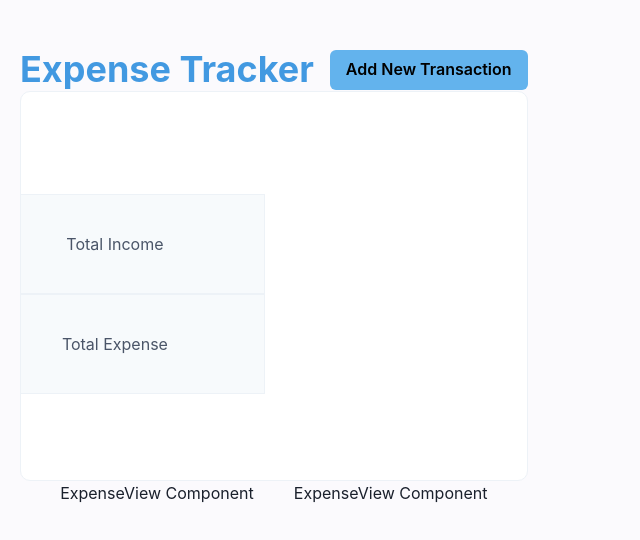
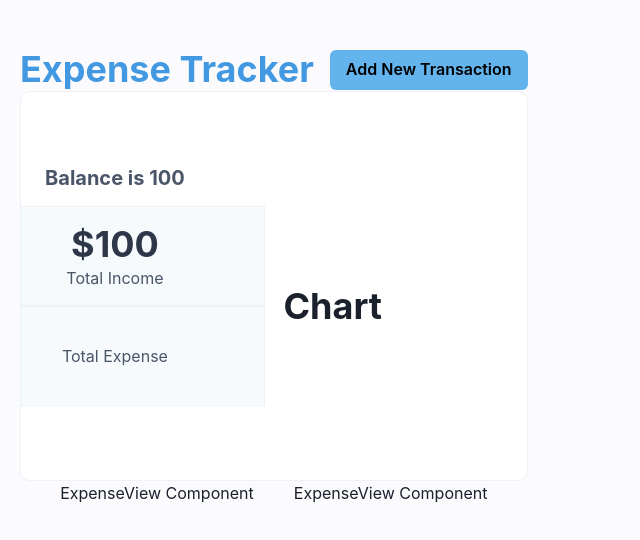
Before and after one commit to DeepaBhandari/expense-tracker, a React (Create React App) app: page / in a window 1280 px wide. Shown: the top 540 px of the page, without its empty margins (0-640 px from the left). Built offline with nearby package versions, Linux system fonts and the light colour scheme; the HTML template or start-up script is replaced by a standard one.

Commit message:
summary page content update

```diff
--- a/src/components/summary/index.jsx
+++ b/src/components/summary/index.jsx
@@ -34,6 +34,7 @@ const Summary = () => {
           mr={"2"}
         >
           <Heading size={"md"} mb={"4"} color={"gray.600"}>
+            Balance is 100
             {/* Balance is $ {totalIncome - totalExpense} */}
           </Heading>
           <Flex
@@ -46,7 +47,7 @@ const Summary = () => {
             borderColor={"gray.100"}
           >
             <Flex flexDirection={"column"}>
-              <Heading color={"gray.700"}></Heading>
+              <Heading color={"gray.700"}>$100</Heading>
               <Text color={"gray.600"}>Total Income</Text>
             </Flex>
           </Flex>
@@ -77,6 +78,7 @@ const Summary = () => {
           justifyContent={"center"}
         >
           <Heading>
+            Chart
             {/* <TransactionChartSummary expense={totalExpense} income={totalIncome} /> */}
           </Heading>
         </Box>
```
